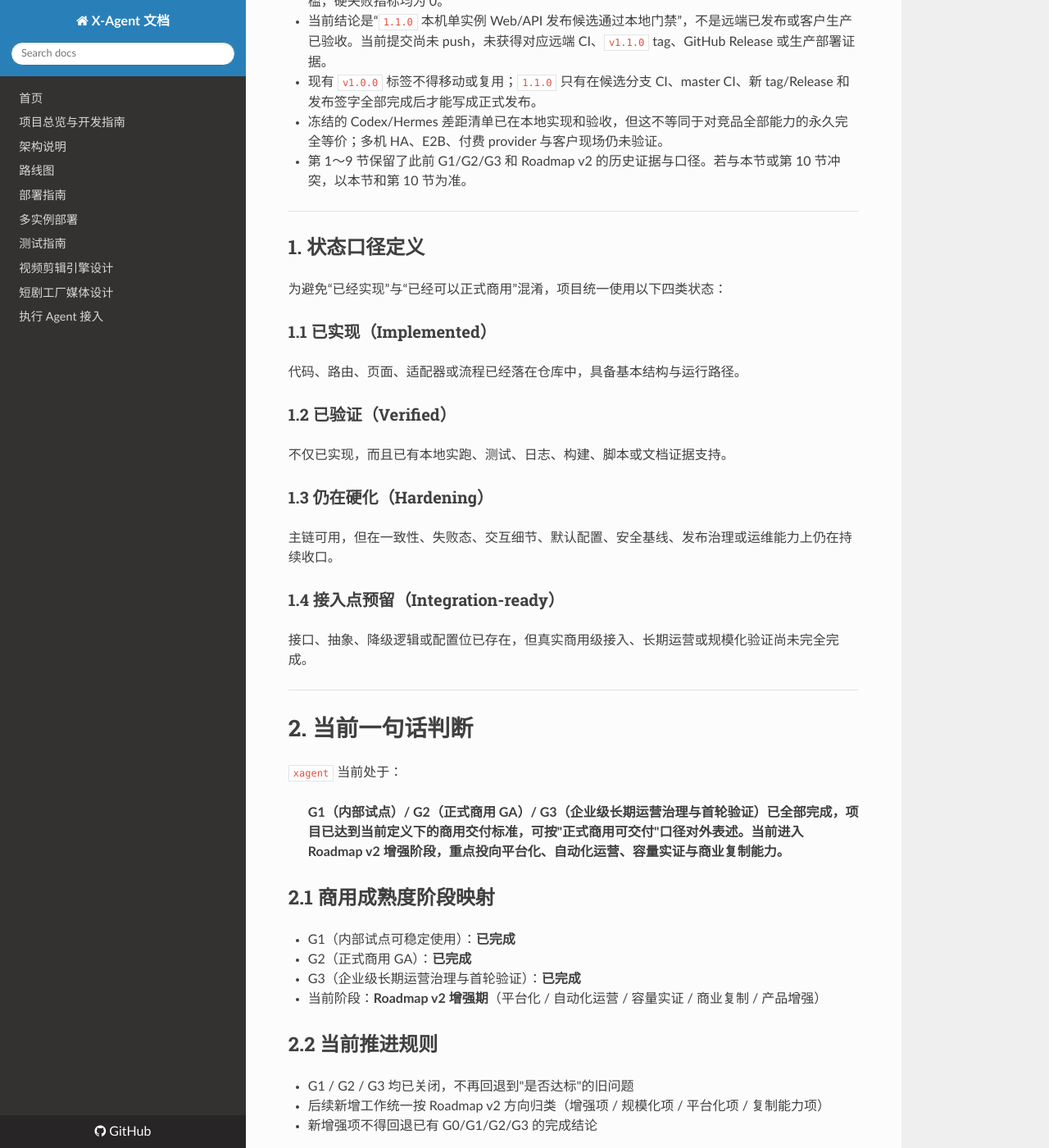
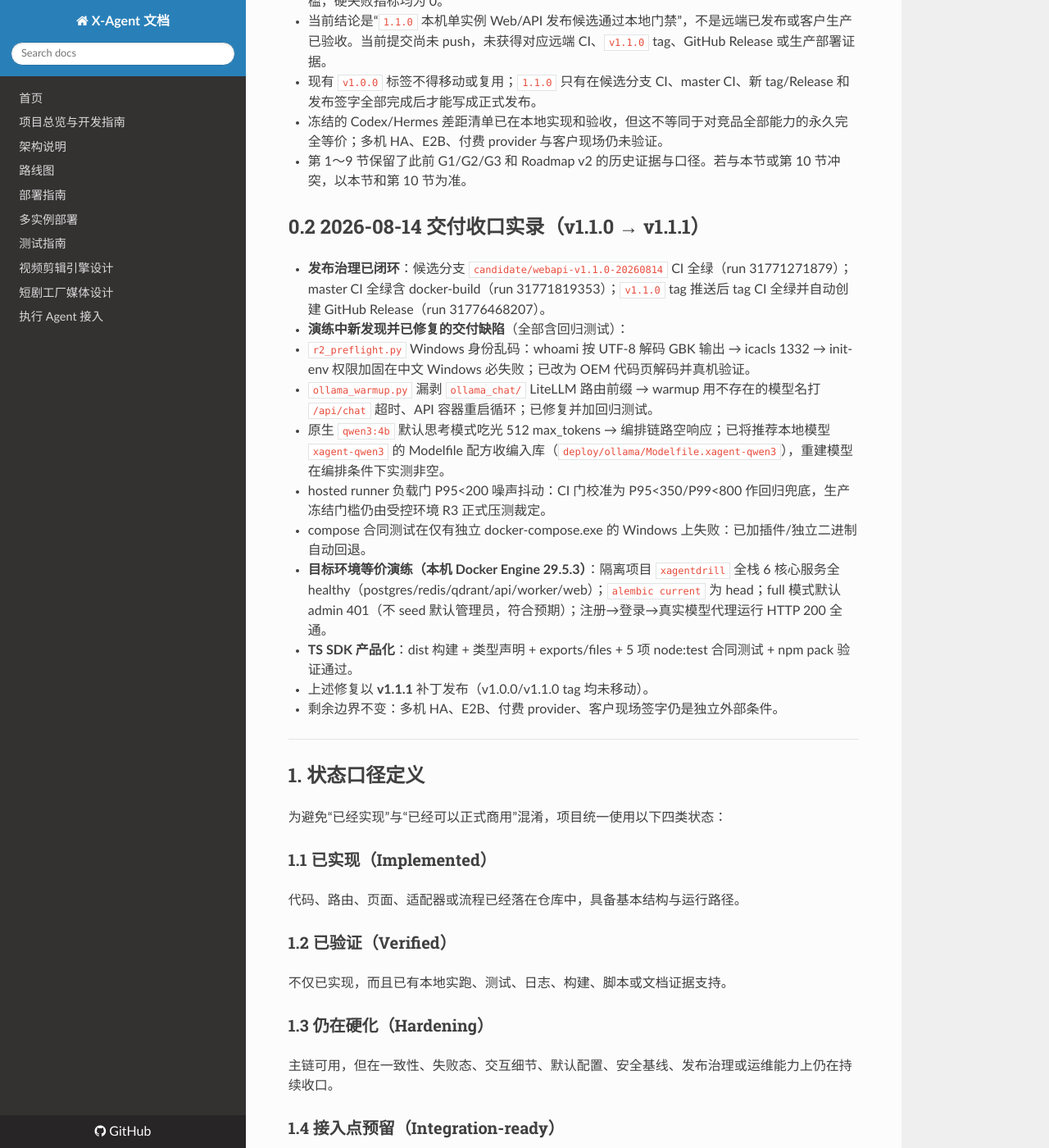
Before and after one commit to xiongpinji/xiongbao, an MkDocs documentation site: the page built from docs/COMMERCIAL_STATUS_SOURCE_OF_TRUTH.md, in a window 1280 px wide and 1400 px high, scrolled down 553 px. Shown: the whole window at 82% size. Built offline with MkDocs 1.6.1, drawn with Linux system fonts in a browser that asks for light colours; nearby versions of some CDN libraries.

Commit message:
docs(事实源): 记录 2026-08-14 交付收口实录与 v1.1.1 补丁证据

```diff
--- a/docs/COMMERCIAL_STATUS_SOURCE_OF_TRUTH.md
+++ b/docs/COMMERCIAL_STATUS_SOURCE_OF_TRUTH.md
@@ -17,6 +17,20 @@
 - 现有 `v1.0.0` 标签不得移动或复用；`1.1.0` 只有在候选分支 CI、master CI、新 tag/Release 和发布签字全部完成后才能写成正式发布。
 - 冻结的 Codex/Hermes 差距清单已在本地实现和验收，但这不等同于对竞品全部能力的永久完全等价；多机 HA、E2B、付费 provider 与客户现场仍未验证。
 - 第 1～9 节保留了此前 G1/G2/G3 和 Roadmap v2 的历史证据与口径。若与本节或第 10 节冲突，以本节和第 10 节为准。
+
+## 0.2 2026-08-14 交付收口实录（v1.1.0 → v1.1.1）
+
+- **发布治理已闭环**：候选分支 `candidate/webapi-v1.1.0-20260814` CI 全绿（run 31771271879）；master CI 全绿含 docker-build（run 31771819353）；`v1.1.0` tag 推送后 tag CI 全绿并自动创建 GitHub Release（run 31776468207）。
+- **演练中新发现并已修复的交付缺陷**（全部含回归测试）：
+  1. `r2_preflight.py` Windows 身份乱码：whoami 按 UTF-8 解码 GBK 输出 → icacls 1332 → init-env 权限加固在中文 Windows 必失败；已改为 OEM 代码页解码并真机验证。
+  2. `ollama_warmup.py` 漏剥 `ollama_chat/` LiteLLM 路由前缀 → warmup 用不存在的模型名打 `/api/chat` 超时、API 容器重启循环；已修复并加回归测试。
+  3. 原生 `qwen3:4b` 默认思考模式吃光 512 max_tokens → 编排链路空响应；已将推荐本地模型 `xagent-qwen3` 的 Modelfile 配方收编入库（`deploy/ollama/Modelfile.xagent-qwen3`），重建模型在编排条件下实测非空。
+  4. hosted runner 负载门 P95<200 噪声抖动：CI 门校准为 P95<350/P99<800 作回归兜底，生产冻结门槛仍由受控环境 R3 正式压测裁定。
+  5. compose 合同测试在仅有独立 docker-compose.exe 的 Windows 上失败：已加插件/独立二进制自动回退。
+- **目标环境等价演练（本机 Docker Engine 29.5.3）**：隔离项目 `xagentdrill` 全栈 6 核心服务全 healthy（postgres/redis/qdrant/api/worker/web）；`alembic current` 为 head；full 模式默认 admin 401（不 seed 默认管理员，符合预期）；注册→登录→真实模型代理运行 HTTP 200 全通。
+- **TS SDK 产品化**：dist 构建 + 类型声明 + exports/files + 5 项 node:test 合同测试 + npm pack 验证通过。
+- 上述修复以 **v1.1.1** 补丁发布（v1.0.0/v1.1.0 tag 均未移动）。
+- 剩余边界不变：多机 HA、E2B、付费 provider、客户现场签字仍是独立外部条件。
 
 ---
 
```
